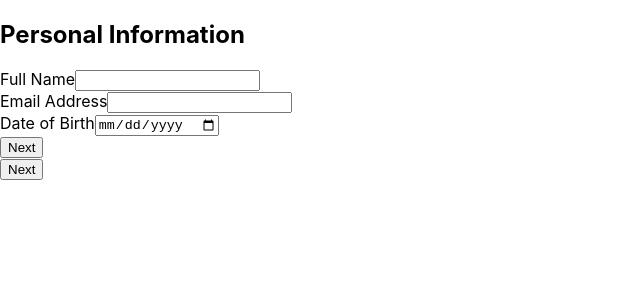
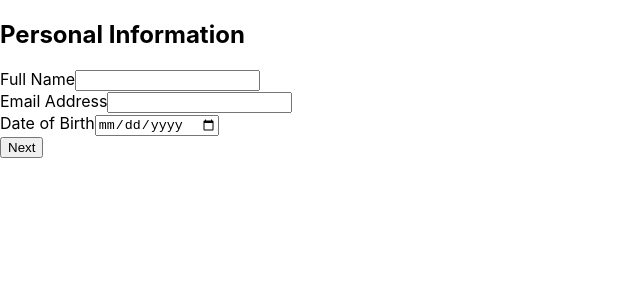
Before and after one commit to RevoU-FSSE-4/Module-4-NMBintang, a React (Create React App) app in the folder new-app/: page / in a window 1280 px wide. Shown: the top 300 px of the page, without its empty margins (0-640 px from the left). Built offline with nearby package versions, Linux system fonts and the light colour scheme.

Commit message:
Update 1.2 (Fixing Double Next Button)

```diff
--- a/new-app/src/Components/AddressInformation.tsx
+++ b/new-app/src/Components/AddressInformation.tsx
@@ -1,6 +1,11 @@
 import React from "react";
 import { Formik, Form, Field, ErrorMessage } from 'formik';
 import * as Yup from 'yup';
+
+
+interface AddressInfoFormProps {
+    nextStep: () => void;
+}
 
 const AddressInfoSchema = Yup.object().shape({
     streetAddress: Yup.string().required('Street Address is required'),
@@ -9,8 +14,8 @@ const AddressInfoSchema = Yup.object().shape({
     zipCode: Yup.string().matches(/^\d{5}(-\d{4})?$/, 'Invalid Zip Code').required('Zip Code is required'),
 });
 
-const AddressInfoForm: React.FC = () => {
-    return (
+const AddressInfoForm: React.FC<AddressInfoFormProps> =({nextStep}) =>
+
     <Formik
         initialValues={{ streetAddress: '', city: '', state: '', zipCode: '' }}
         validationSchema={AddressInfoSchema}
@@ -49,7 +54,5 @@ const AddressInfoForm: React.FC = () => {
         </Form>
         )}
     </Formik>
-    );
-};
 
 export default AddressInfoForm;
--- a/new-app/src/Components/MultiStepForm.tsx
+++ b/new-app/src/Components/MultiStepForm.tsx
@@ -6,44 +6,51 @@ import AccountInfoForm from "./AccountInformation";
 const MultiStepInfoForm: React.FC = () => {
     const [step, setStep] = useState<number>(1);
 
-    const nextStep = () => {
-    setStep(step + 1);
-    };
-
-    const prevStep = () => {
-    setStep(step - 1);
-    };
-
-    const renderStep = () => {
-    switch (step) {
-        case 1:
-            return <PersonalInfoForm />;
-        case 2:
-            return <AddressInfoForm />;
-        case 3:
-            return <AccountInfoForm />;
-        default:
-            return null;
-        }
-    };
-
     return (
-    <div>
-        {renderStep()}
         <div>
-            {step > 1 && (
-                <button type="button" onClick={prevStep}>
-                    Previous
-                </button>
-        )}
-            {step < 3 && (
-                <button type="button" onClick={nextStep}>
-                Next
-                </button>
-        )}
+            {step === 1 && <PersonalInfoForm nextStep={() => setStep(step +1)} />}
+            {step === 2 && <AddressInfoForm nextStep={() => setStep(step +1)}  />}
+            {step === 3 && <AccountInfoForm />}
         </div>
-    </div>
     );
 };
 
 export default MultiStepInfoForm;
+    // const nextStep = () => {
+    // setStep(step + 1);
+    // };
+
+    // const prevStep = () => {
+    // setStep(step - 1);
+    // };
+
+    // const renderStep = () => {
+    // switch (step) {
+    //     case 1:
+    //         return <PersonalInfoForm />;
+    //     case 2:
+    //         return <AddressInfoForm />;
+    //     case 3:
+    //         return <AccountInfoForm />;
+    //     default:
+    //         return null;
+    //     }
+    // };
+
+    // return (
+    // <div>
+    //     {renderStep()}
+    //     <div>
+    //         {step > 1 && (
+    //             <button type="button" onClick={prevStep}>
+    //                 Previous
+    //             </button>
+    //     )}
+    //         {step < 3 && (
+    //             <button type="button" onClick={nextStep}>
+    //             Next
+    //             </button>
+    //     )}
+    //     </div>
+    // </div>
+    // );
--- a/new-app/src/Components/PersonalInformation.tsx
+++ b/new-app/src/Components/PersonalInformation.tsx
@@ -1,6 +1,10 @@
 import React from "react";
 import { Formik, Form, Field, ErrorMessage } from 'formik';
 import * as Yup from 'yup';
+
+interface personalInfoFormProps {
+    nextStep: () => void;
+}
 
 const PersonalInfoSchema = Yup.object().shape({
     fullName: Yup.string().required('Full Name is required'),
@@ -8,13 +12,14 @@ const PersonalInfoSchema = Yup.object().shape({
     dob: Yup.date().required('Date of Birth is required'),
     });
 
-const PersonalInfoForm: React.FC = () => {
-    return (
+const PersonalInfoForm: React.FC<personalInfoFormProps> =({nextStep}) =>
+
     <Formik
         initialValues={{ fullName: '', email: '', dob: '' }}
         validationSchema={PersonalInfoSchema}
         onSubmit={(values) => {
         console.log(values);
+        nextStep ();
         }}
     >
         {() => (
@@ -42,7 +47,6 @@ const PersonalInfoForm: React.FC = () => {
         </Form>
         )}
     </Formik>
-    );
-};
+
 
 export default PersonalInfoForm;
```
